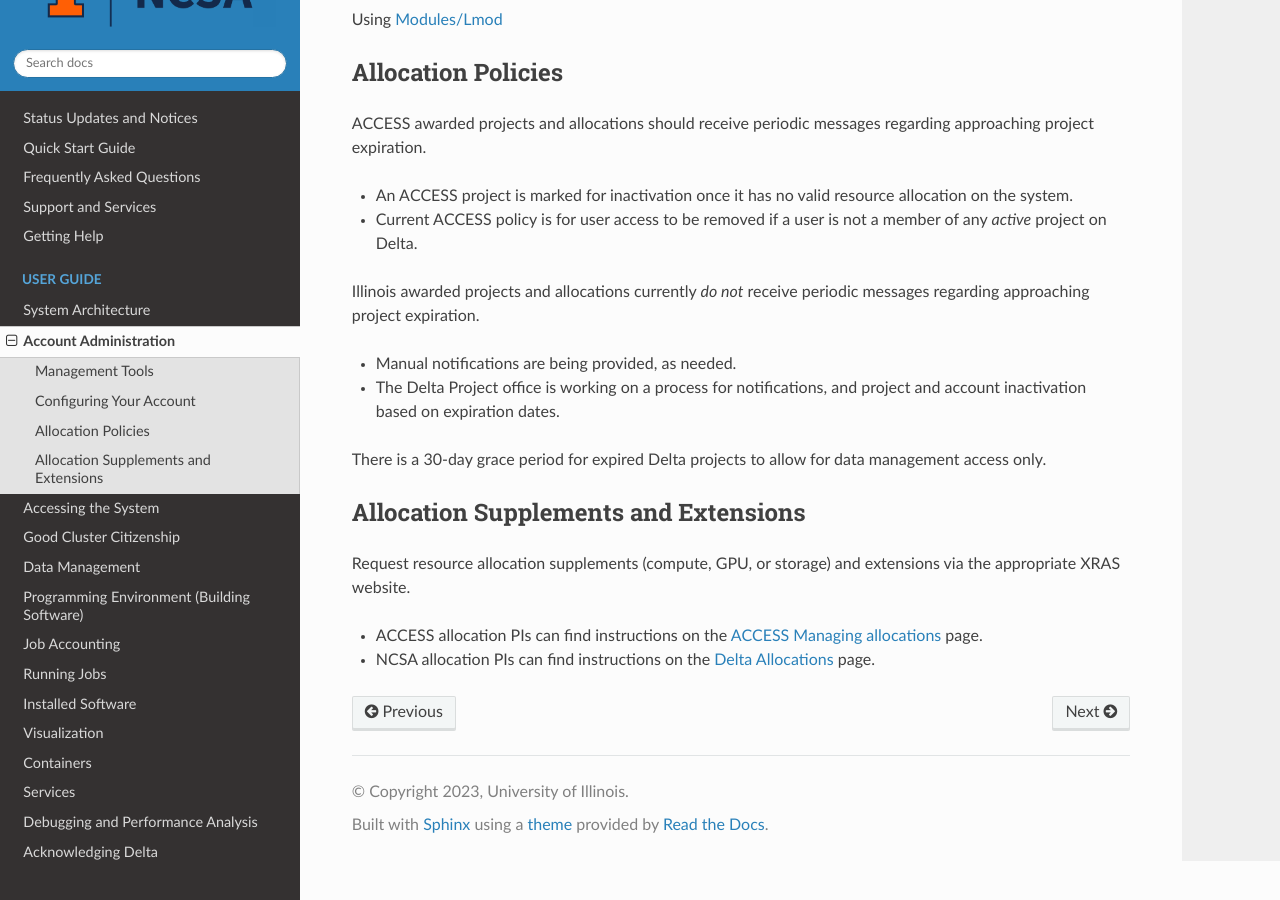
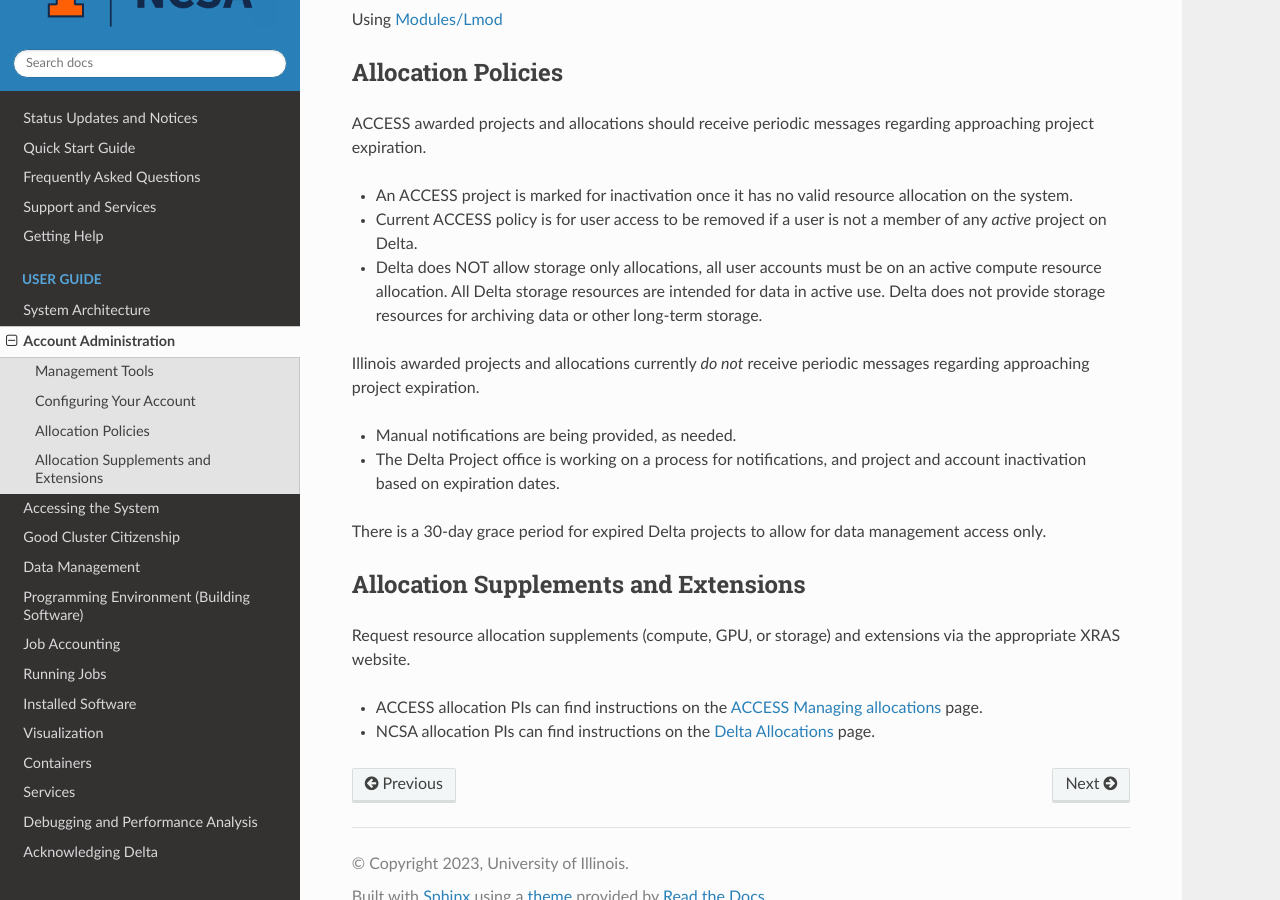
Before and after one commit to ncsa/Delta_doc, a Sphinx documentation site: the page built from docs/source/user_guide/accounts.rst, in a window 1280 px wide and 900 px high, scrolled down 504 px. Built offline with Sphinx 7.4.7 and the Read the Docs theme 2.0.0, drawn with Linux system fonts in a browser that asks for light colours.

Commit message:
Add storage policy statement
Clarify that storage only allocations are not allowed on Delta.

```diff
--- a/docs/source/user_guide/accounts.rst
+++ b/docs/source/user_guide/accounts.rst
@@ -26,6 +26,7 @@ ACCESS awarded projects and allocations should receive periodic messages regardi
 
 - An ACCESS project is marked for inactivation once it has no valid resource allocation on the system.
 - Current ACCESS policy is for user access to be removed if a user is not a member of any *active* project on Delta.
+- Delta does NOT allow storage only allocations, all user accounts must be on an active compute resource allocation. All Delta storage resources are intended for data in active use. Delta does not provide storage resources for archiving data or other long-term storage.
 
 Illinois awarded projects and allocations currently *do not* receive periodic messages regarding approaching project expiration.
 
```
